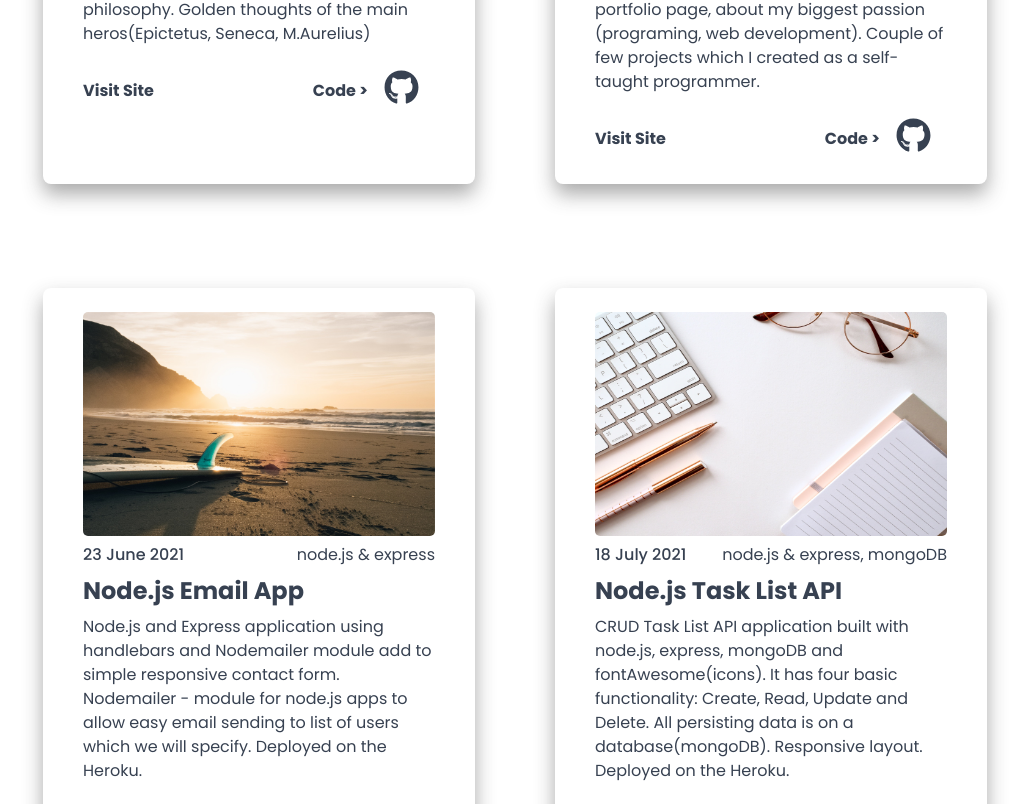
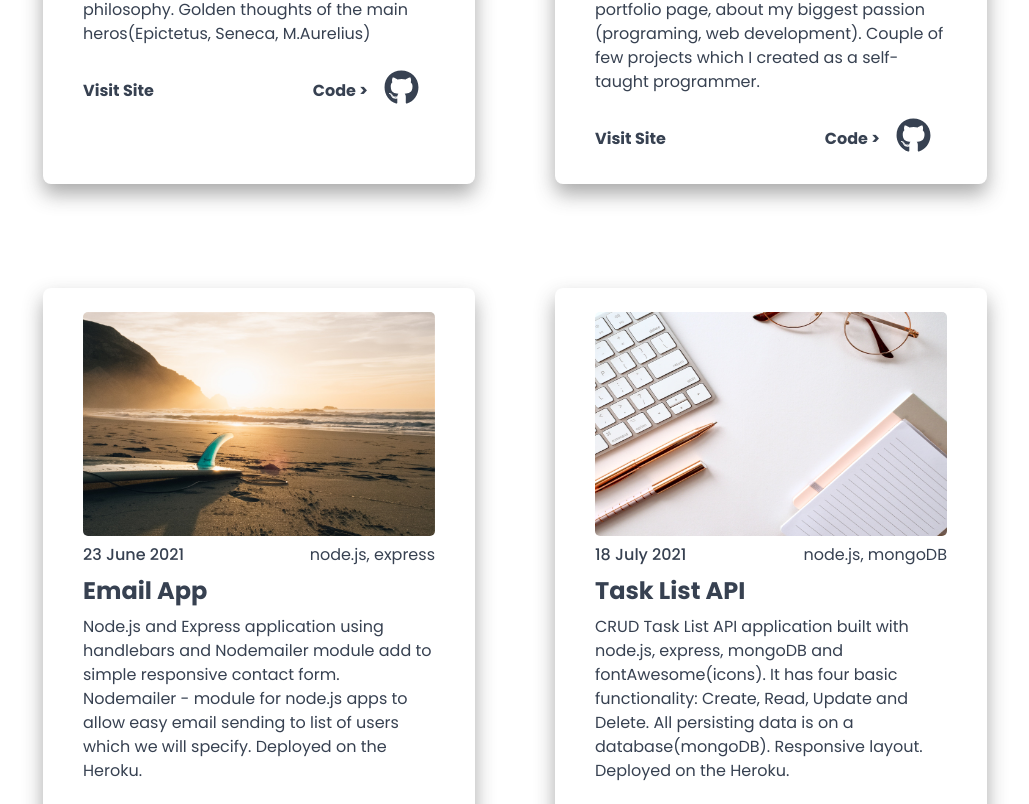
Before and after one commit to milan-pavkov/make-a-cv-next, a Next.js app: page /projects in a window 1280 px wide. Shown: the part 1641-2445 px from the top of the page, without its empty margins (125-1154 px from the left). Built offline with nearby package versions, Linux system fonts and the light colour scheme.

Commit message:
changed text content

```diff
--- a/pages/projects/index.js
+++ b/pages/projects/index.js
@@ -18,7 +18,7 @@ function ProjectsPage() {
         <Card
           img="/images/thunder.jpg"
           date="25 Oct 2020"
-          lang="Html,CSS,JS"
+          lang="Html, CSS, JS"
           title="Simple Js Weather App"
           description="Simple JavaScript weather app built with  Html, Css, and Vanilla JavaScript, external Api from openweathermap.org
           Daily weather(cloudiness, temp) around the world, for the city selected by the user."
@@ -28,7 +28,7 @@ function ProjectsPage() {
         <Card
           img="/images/killerwhale.jpg"
           date="5 Jan 2021"
-          lang="Html,CSS,JS"
+          lang="Html, CSS, JS"
           title="Surfing School Website"
           description="Full responsive Single Page Website, built with Html,   Sass, Vanilla JavaScript, GSAP animation, custom animated icons and contact form. A Business page about water sports. Windsurfing and Surfing school."
           link="https://killerwhale.netlify.app/"
@@ -37,7 +37,7 @@ function ProjectsPage() {
         <Card
           img="/images/stoa.jpg"
           date="5 May 2021"
-          lang="React.js,Scss"
+          lang="React.js, Scss"
           title="Stoa React Website"
           description="Full Responsive React website built with React.js and Sass, React icons, scroll, and React router. Website devoted to stoic philosophy.
           Golden thoughts of the main heros(Epictetus, Seneca, M.Aurelius)"
@@ -56,8 +56,8 @@ function ProjectsPage() {
         <Card
           img="/images/nodemailer.jpg"
           date="23 June 2021"
-          lang="node.js & express"
-          title="Node.js Email App"
+          lang="node.js, express"
+          title="Email App"
           description="Node.js and Express application using handlebars and Nodemailer module add to simple responsive contact form. Nodemailer - module for node.js apps to allow easy email sending to list of users which we will specify. Deployed on the Heroku."
           link="https://nodejs-email-app.herokuapp.com/"
           git="https://github.com/MarioG8/Node.js-Email-App"
@@ -65,8 +65,8 @@ function ProjectsPage() {
         <Card
           img="/images/task_list.jpg"
           date="18 July 2021"
-          lang="node.js & express, mongoDB"
-          title="Node.js Task List API"
+          lang="node.js, mongoDB"
+          title="Task List API"
           description="CRUD Task List API application built with node.js, express, mongoDB and fontAwesome(icons). It has four basic functionality: Create, Read, Update and Delete. All persisting data is on a database(mongoDB). Responsive layout. Deployed on the Heroku."
           link="https://node-task-list-app.herokuapp.com/"
           git="https://github.com/MarioG8/Node.js-Task-Manager-API"
```
